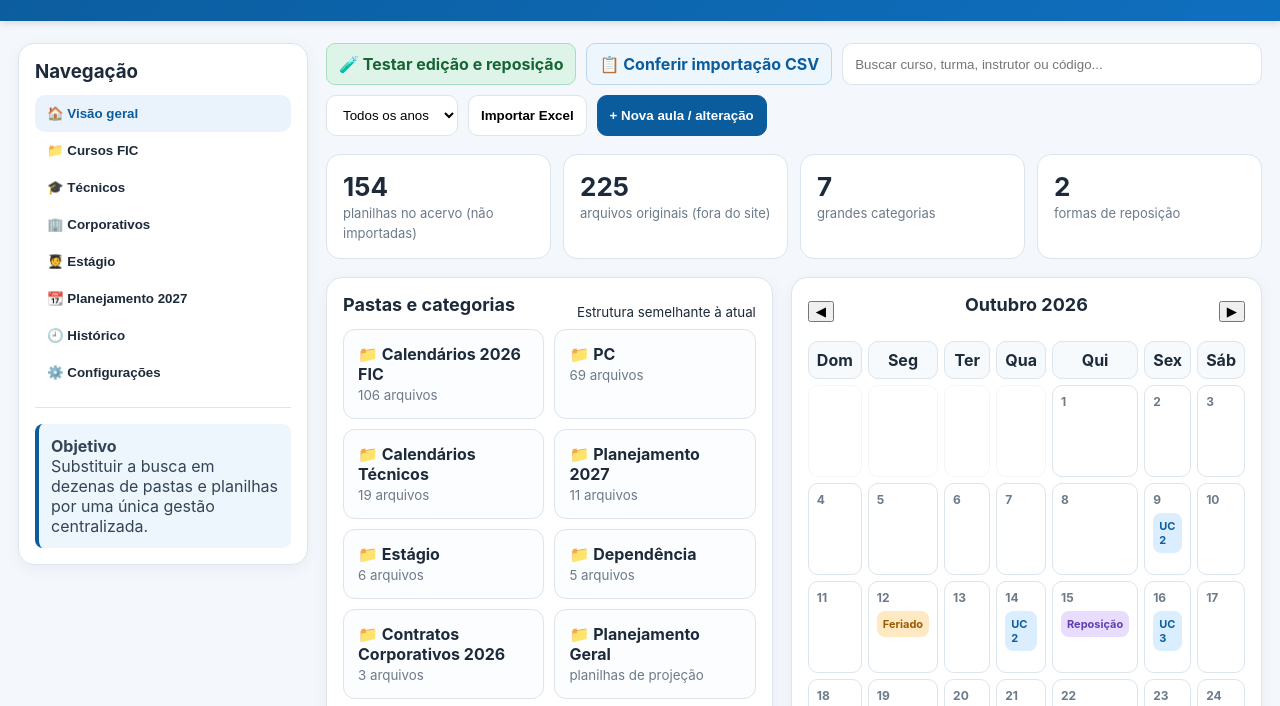
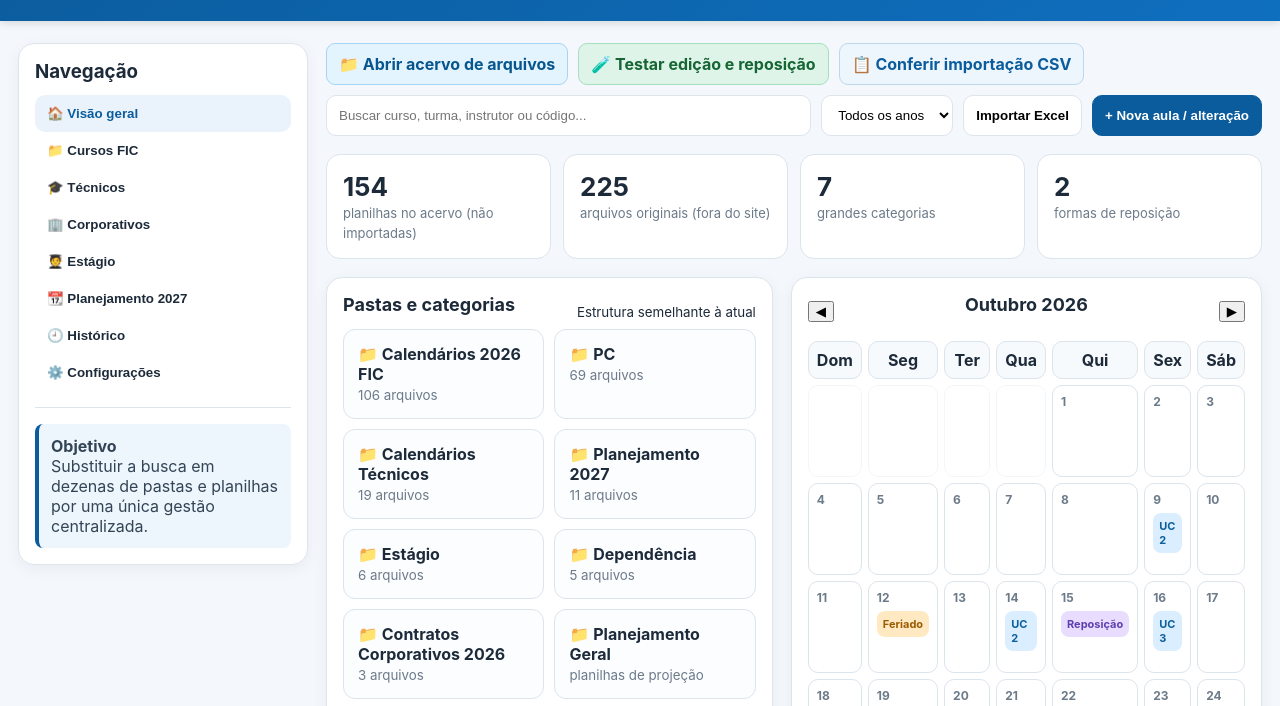
Before and after one commit to owagnerjrr/calendariossenac, a website: page index.html in a window 1280 px wide. Shown: the part 87-793 px from the top of the page. Drawn offline with Linux system fonts and the light colour scheme; no server answers.

Commit message:
Add archive browser entry to calendar dashboard

```diff
--- a/index.html
+++ b/index.html
@@ -41,7 +41,7 @@
   </aside>
 
   <main class="main">
-    <section class="toolbar"><a href="/testes.html" style="display:inline-block;background:#dff4e8;color:#166534;border:1px solid #a6dfbd;border-radius:9px;padding:10px 12px;font-weight:700;text-decoration:none">🧪 Testar edição e reposição</a><a href="/conferencia.html" style="display:inline-block;background:#eef6fd;color:#0b5c9d;border:1px solid #bcd7ec;border-radius:9px;padding:10px 12px;font-weight:700;text-decoration:none">📋 Conferir importação CSV</a>
+    <section class="toolbar"><a href="/acervo.html" style="display:inline-block;background:#e4f4ff;color:#07568d;border:1px solid #a7d5f1;border-radius:9px;padding:10px 12px;font-weight:700;text-decoration:none">📁 Abrir acervo de arquivos</a><a href="/testes.html" style="display:inline-block;background:#dff4e8;color:#166534;border:1px solid #a6dfbd;border-radius:9px;padding:10px 12px;font-weight:700;text-decoration:none">🧪 Testar edição e reposição</a><a href="/conferencia.html" style="display:inline-block;background:#eef6fd;color:#0b5c9d;border:1px solid #bcd7ec;border-radius:9px;padding:10px 12px;font-weight:700;text-decoration:none">📋 Conferir importação CSV</a>
       <input id="search" placeholder="Buscar curso, turma, instrutor ou código...">
       <select onchange="filterYear(this.value)"><option>Todos os anos</option><option>2026</option><option>2027</option></select>
       <button onclick="alert('Importação de planilhas será conectada na próxima etapa.')">Importar Excel</button>
```
